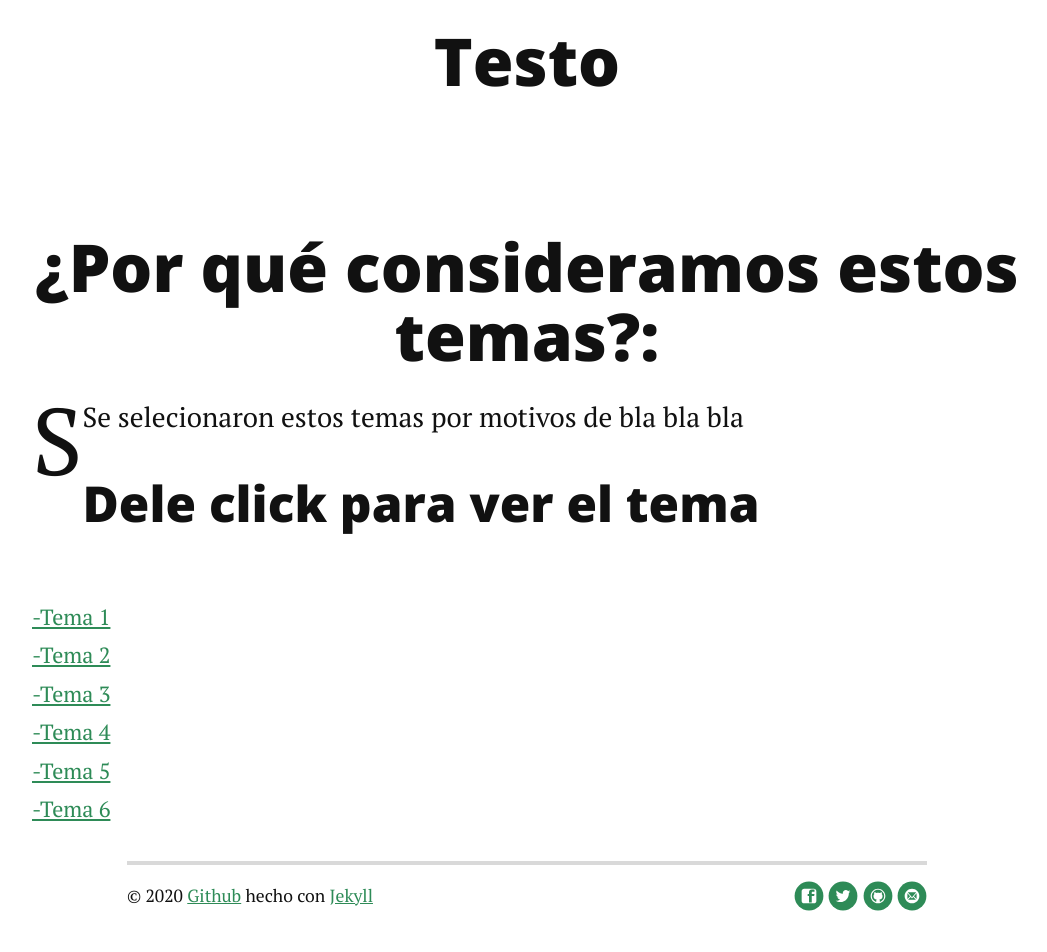
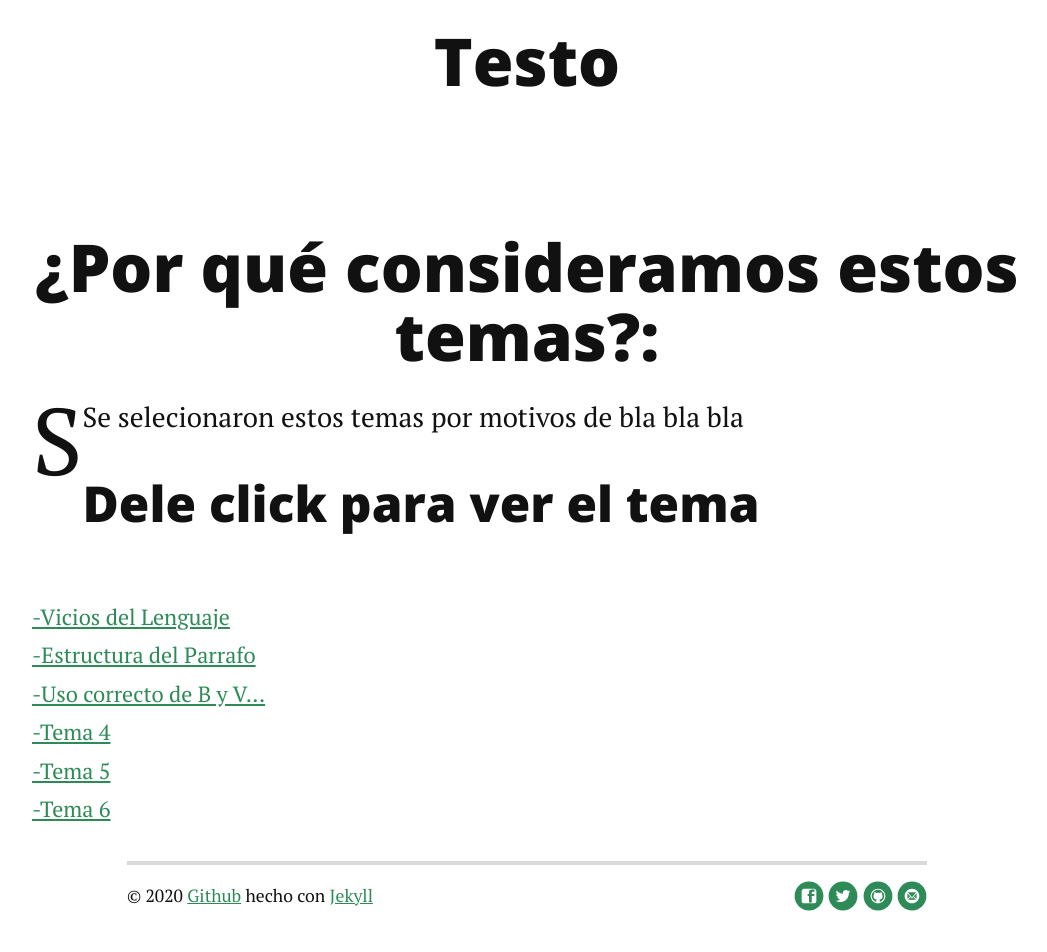
Before and after one commit to BlogdeLenguaje/BlogdeLenguaje.github.io, a Jekyll site: the page built from about.md, in a window 1280 px wide. Shown: the part 336-1288 px from the top of the page, without its empty margins (113-1160 px from the left). Built offline with Jekyll 4.4.1, drawn with Linux system fonts in a browser that asks for light colours; nearby versions of some CDN libraries.

Commit message:
Update about.md

```diff
--- a/about.md
+++ b/about.md
@@ -24,9 +24,9 @@ title: Temas propuestos
  <h1><center>¿Por qué consideramos estos temas?:<br></center></h1>
  <p class="intro" aling="justify"><span class="dropcap">S</span>Se selecionaron estos temas por motivos de bla bla bla</p>
 <h2>Dele click para ver el tema</h2><br>
- <a href="https://blogdelenguaje.github.io/blog/tema1/">-Tema 1</a><br>
-  <a href="https://blogdelenguaje.github.io/blog/tema2/">-Tema 2</a><br>
-  <a href="https://blogdelenguaje.github.io/blog/tema3/">-Tema 3</a><br>
+ <a href="https://blogdelenguaje.github.io/blog/tema1/">-Vicios del Lenguaje</a><br>
+  <a href="https://blogdelenguaje.github.io/blog/tema2/">-Estructura del Parrafo</a><br>
+  <a href="https://blogdelenguaje.github.io/blog/tema3/">-Uso correcto de B y V...</a><br>
   <a href="https://blogdelenguaje.github.io/blog/tema4/">-Tema 4</a><br>
   <a href="https://blogdelenguaje.github.io/blog/tema5/">-Tema 5</a><br>
   <a href="https://blogdelenguaje.github.io/blog/tema6/">-Tema 6</a><br>
```
